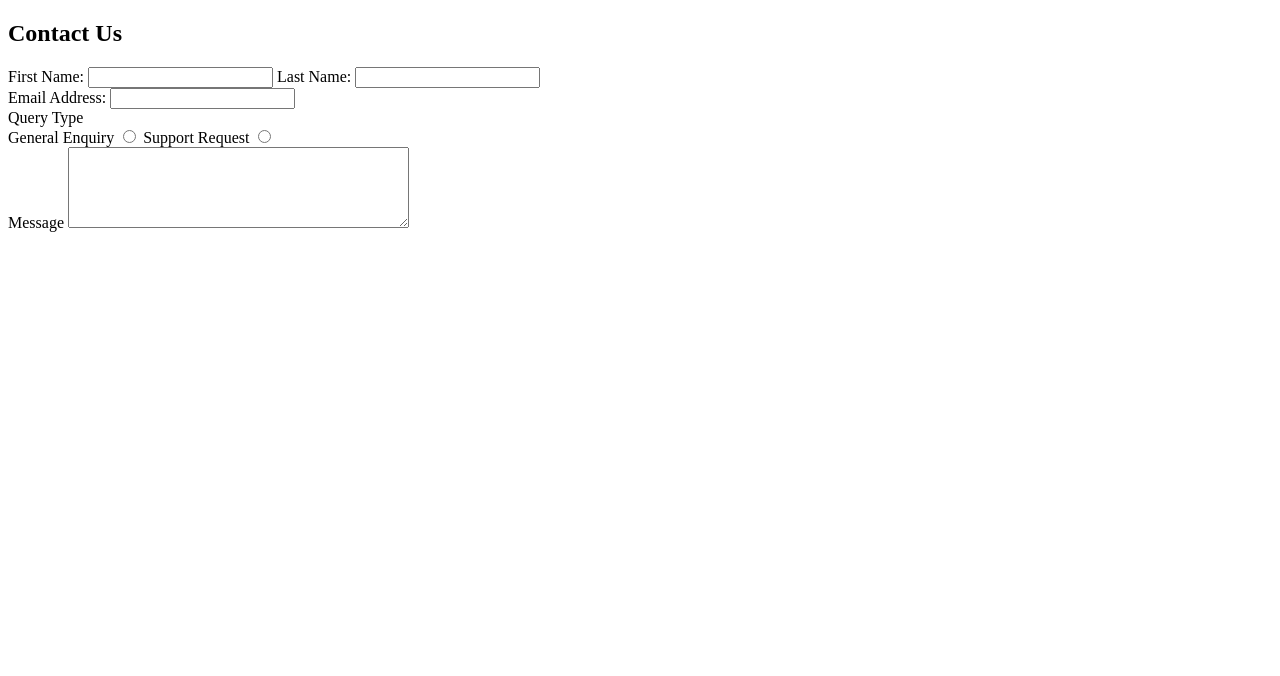
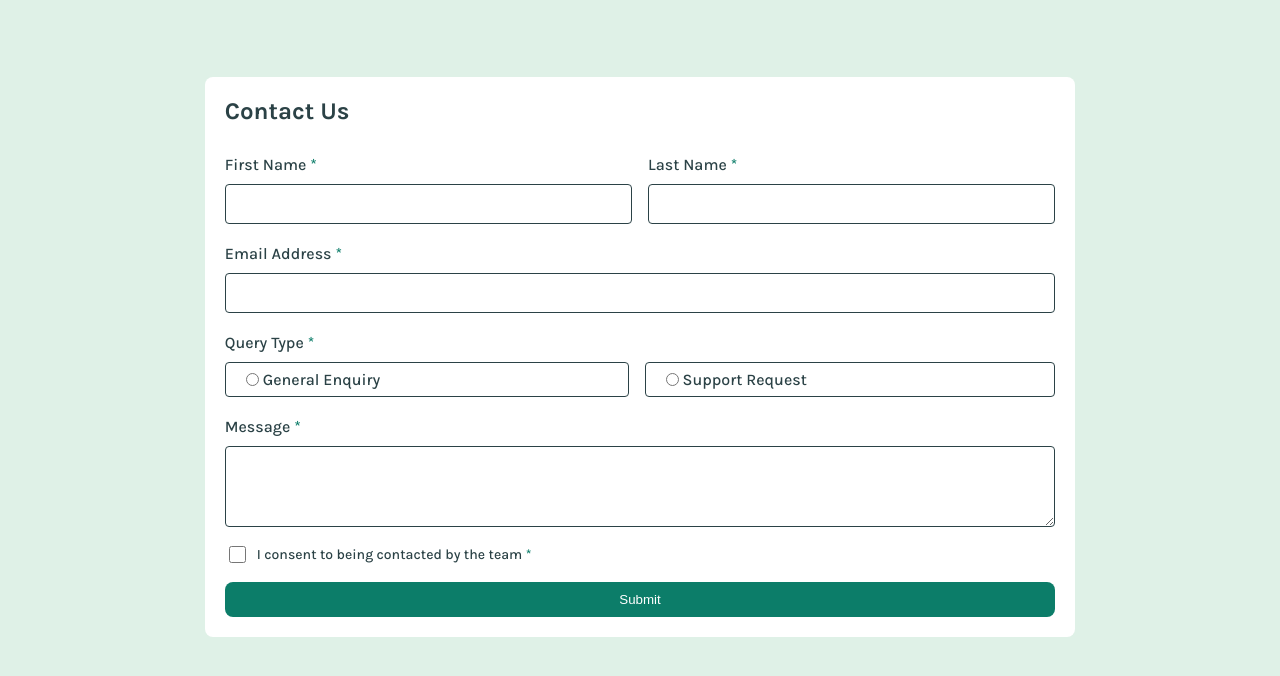
Before and after one commit to crapuscul/contact-form, a plain HTML site: page index.html in a window 1280 px wide. Drawn offline with Linux system fonts and the light colour scheme.

Commit message:
html and css done

```diff
--- a/css/styles.css
+++ b/css/styles.css
@@ -0,0 +1,162 @@
+body{
+    background: hsl(148, 38%, 91%);
+    margin: 0;
+    padding: 0;
+    font-family: "Karla", sans-serif;
+    font-weight: 500;
+    accent-color: hsl(169, 82%, 27%);
+}
+.main{
+    background: white;
+    margin: 6% 16% ;
+    padding: 10px 20px;
+    min-width: 375px;
+    border-radius: 8px;
+
+}
+
+h2{
+    margin-top: 10px;
+    color: hsl(187, 24%, 22%);
+    font-weight: 700;
+}
+
+#flname {
+  display: flex;
+  justify-content: center;
+    gap: 16px;
+    margin-bottom: 10px;
+}
+
+.field {
+  display: flex;
+  flex-direction: column;
+  flex-grow: 1;
+  color:hsl(187, 24%, 22%);
+
+}
+
+.field input {
+  width: 100%;
+  box-sizing: border-box;
+  border-radius: 4px;
+  border: solid thin;
+  border-color: hsl(187, 24%, 22%);
+  height: 40px;
+
+
+}
+.field input:focus{
+    outline-color: hsl(169, 82%, 27%);
+    border: solid thin;
+
+}
+.emailfield{
+    display: flex;
+    justify-content: center;
+    flex-direction: column;
+    color: hsl(187, 24%, 22%);
+    margin-bottom: 10px;
+
+}
+.emailfield input{
+    width: 100%;
+    box-sizing: border-box;
+    border-radius: 4px;
+    border: solid thin;
+    border-color: hsl(187, 24%, 22%);
+    height: 40px;
+}
+.emailfield input:focus{
+    outline-color: hsl(169, 82%, 27%);
+}
+.bothradios{
+    width: 100%;
+    display: flex;
+    flex-direction: row;
+    justify-content: center;
+    gap: 16px;
+    margin-bottom: 10px;
+
+
+}
+.radioContainer{
+    display: flex;
+    flex-direction: column;
+    width: 100%;
+    align-items: start;
+    color: hsl(187, 24%, 22%);
+
+}
+.radioContainer input:focus{
+    background-color: brown;
+}
+
+.bothradios input, label,.radio-title{
+    vertical-align: middle;
+    padding: 5px 0;
+    margin: 5px 0;
+
+}
+
+
+.radio{
+    border: 2px black solid;
+    flex-grow: 1;
+    padding: 5px 20px ;
+    box-sizing: border-box;
+    border-radius: 4px;
+    border:solid thin;
+    border-color: hsl(187, 24%, 22%);
+}
+
+.radio.active{
+    background-color: hsl(148, 38%, 91%);
+
+}
+.message{
+    width: 100%;
+    display: flex;
+    justify-content: center;
+    flex-direction: column;
+    box-sizing: border-box;
+    color: hsl(187, 24%, 22%);
+    margin-bottom: 10px;
+
+}
+.message textarea{
+    border:solid thin;
+    border-radius: 4px;
+    border-color: hsl(187, 24%, 22%);
+}
+.message textarea:focus{
+    outline-color: hsl(169, 82%, 27%);
+}
+.consent{
+    display: grid;
+    grid-template-columns: 1.5em auto;
+    gap: 0.5em;
+    line-height: 1.1;
+    color: hsl(187, 24%, 22%);
+    margin-bottom: 10px;
+
+}
+.consent label{
+    font-size: 14px;
+}
+.submit{
+    display: flex;
+    width: 100%;
+    flex-direction: row;
+    justify-content: center;
+    padding: 10px 0;
+    border: none;
+    border-radius: 0.5rem;
+    margin-bottom: 10px;
+    background-color: hsl(169, 82%, 27%);
+    color: white;
+
+}
+span{
+    color: hsl(169, 82%, 27%);
+}
--- a/index.html
+++ b/index.html
@@ -4,45 +4,56 @@
   <meta charset="UTF-8">
   <meta name="viewport" content="width=device-width, initial-scale=1.0">
   <link rel="stylesheet" href="./css/styles.css">
+  <link rel="preconnect" href="https://fonts.googleapis.com">
+<link rel="preconnect" href="https://fonts.gstatic.com" crossorigin>
+<link href="https://fonts.googleapis.com/css2?family=Karla:ital,wght@0,200..800;1,200..800&family=Young+Serif&display=swap" rel="stylesheet">
   <title>Contact form</title>
 </head>
 <body>
 <div class="main">
+
     <h2>Contact Us</h2>
     <form>
       <div id="flname">
-      <label for="fname">First Name:</label>
+        <div class="field">
+          <label for="fname">First Name<span> *</span></label>
           <input type="text" id="fname" name="fname">
-      <label  for="lname"> Last Name:</label>
+        </div>
+        <div class="field">
+          <label for="lname">Last Name<span> *</span></label>
           <input type="text" id="lname" name="lname">
         </div>
-      <div>
-        <label for="email">Email Address:</label>
+      </div>
+      <div class="emailfield">
+        <label for="email">Email Address<span> *</span></label>
         <input type="email" id="email" name="email">
       </div>
-      <div>
-      Query Type
-      <div>
+      <div class="radioContainer">
+        <div class="radio-title">Query Type<span> *</span></div>
+
+        <div class="bothradios">
+          <div class="radio">
+            <input type="radio" name="querytype" id="genEn" onclick="changecolor(this)">
             <label for="genEn">General Enquiry</label>
-        <input type="radio" name="querytype" id="genEn">
+          </div>
+          <div class="radio">
+            <input type="radio" name="querytype" id="supR" onclick="changecolor(this)">
             <label for="supR">Support Request</label>
-        <input type="radio" name="querytype" id="supR">
-      </div>
-      <!-- <div>
-        <label for="supR">Support Request</label>
-        <input type="radio" name="querytype" id="supR">
-      </div> -->
-      <dive>
-        <label for="message">Message</label>
-        <textarea name="message" cols="40" rows="5"></textarea>
-      </dive>
-      </div>
-
-
-
-  </form>
 
           </div>
-
+        </div>
+      </div>
+      <div class="message">
+        <label for="message">Message<span> *</span></label>
+        <textarea name="message" cols="40" rows="5"></textarea>
+      </div>
+      <div class="consent">
+        <input type="checkbox" name="consent" id="consent">
+        <label for="consent">I consent to being contacted by the team<span> *</span></label>
+      </div>
+      <button class="submit">Submit</button>
+    </form>
+</div>
+<script src="./js/scripts.js"></script>
 </body>
 </html>
--- /dev/null
+++ b/js/scripts.js
@@ -0,0 +1,11 @@
+function changecolor(selectedRadio){
+    const containers = document.querySelectorAll('.radio');
+    for(let i=0; i<containers.length; i++){
+        containers[i].classList.remove("active");
+    }
+    // containers.forEach(radio => radio.classList.remove("active"));
+
+     if (selectedRadio.checked){
+        selectedRadio.closest('.radio').classList.add("active");
+     }
+}
```
Also changed, not shown: 1 other file. Lines whose indentation alone changed are shown as unchanged.
